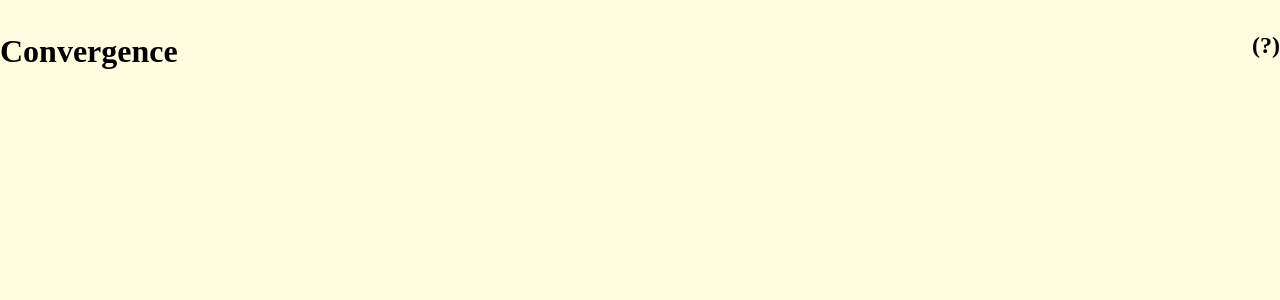
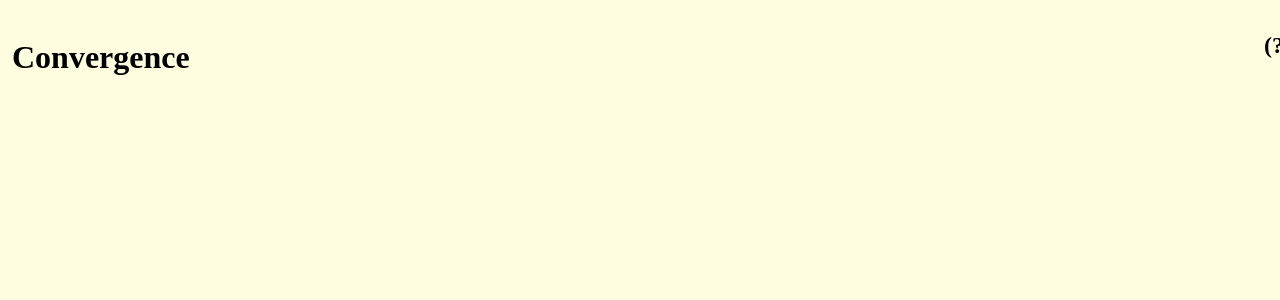
Before and after one commit to flatpickles/convergence, a SvelteKit app: page / in a window 1280 px wide. Shown: the top 300 px of the page. Built offline with nearby package versions, Linux system fonts and the light colour scheme.

Commit message:
Basic header layout

```diff
--- a/src/app.scss
+++ b/src/app.scss
@@ -1,3 +1,4 @@
 body {
+    height: 100vh;
     background-color: $bg-color;
 }
--- a/src/routes/+layout.svelte
+++ b/src/routes/+layout.svelte
@@ -3,33 +3,46 @@
 	import '../app.scss';
 </script>
 
-<div class="wrapper">
+<section class="header-wrapper">
 	<div class="header">
 		<h1>Convergence</h1>
 		<h2>(?)</h2>
 	</div>
-	<slot />
-</div>
+	<div class="header-overlay" />
+</section>
+
+<slot />
 
 <style lang="scss">
-	.wrapper {
+	h1 {
+		font-size: 2rem;
+	}
+
+	.header-wrapper {
+		position: absolute;
+		width: 100%;
 		display: flex;
 		flex-direction: column;
-		align-items: center;
 	}
 
 	.header {
-		position: absolute;
 		display: flex;
 		flex-direction: row;
 		justify-content: space-between;
 		width: 100%;
-		padding: 0.25rem;
+		padding: 0.25rem 0.25rem 0rem;
+		background-color: $bg-color;
+	}
+
+	.header-overlay {
+		display: block;
+		width: 100%;
+		height: 4rem;
 
 		background-image: linear-gradient(
-			rgba(0, 0, 0, 0.75),
-			cubic-bezier(0.25, 0, 0.75, 1),
-			rgba(0, 0, 0, 0)
+			rgba($bg-color, 1),
+			cubic-bezier(0.25, 0, 1, 0.75),
+			rgba($bg-color, 0)
 		);
 	}
 </style>
--- a/src/routes/+page.svelte
+++ b/src/routes/+page.svelte
@@ -44,6 +44,7 @@
 	<title>Convergence</title>
 </svelte:head>
 
+<section class="game-wrapper">
 	<div class="pairs-wrapper">
 		{#each gameManager.convergencePairs as pair}
 			<!-- currentPairDisplay set to last element -->
@@ -64,8 +65,18 @@
 			An error occurred. Try again?
 		{/if}
 	</div>
+</section>
 
 <style lang="scss">
+	.game-wrapper {
+		width: 100%;
+		min-height: 50%; // todo: improve this
+		display: flex;
+		flex-direction: column;
+		align-items: center;
+		justify-content: end;
+	}
+
 	.pairs-wrapper {
 		width: 100%;
 		display: flex;
--- a/src/routes/api/converge/+server.ts
+++ b/src/routes/api/converge/+server.ts
@@ -12,6 +12,7 @@ function formPrompt(word1: string, word2: string, percentile = 90) {
 }
 
 export const GET = (async ({ url }) => {
+	return new Response('testing');
 	// Get input words
 	const word1 = url.searchParams.get('word1');
 	const word2 = url.searchParams.get('word2');
```
Also changed, not shown: 2 other files (tests, documents, lock files or other folders). Lines whose indentation alone changed are shown as unchanged.
